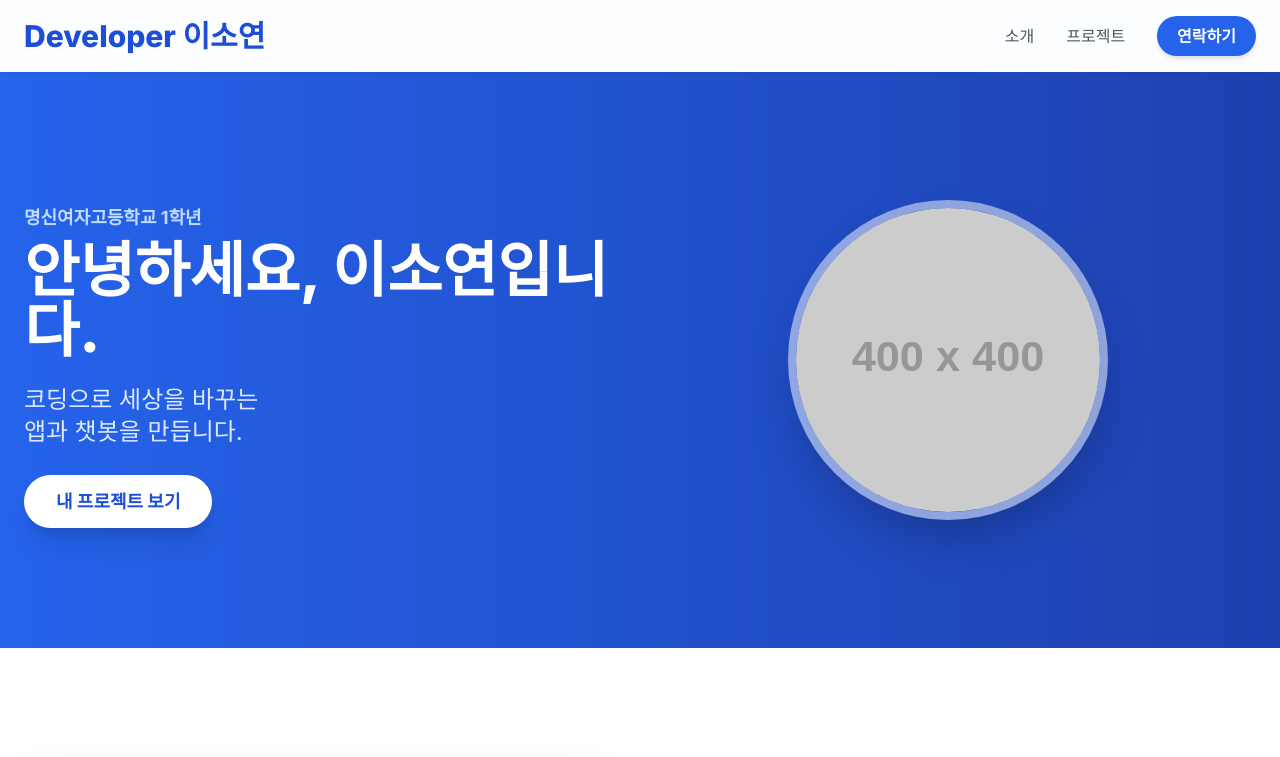
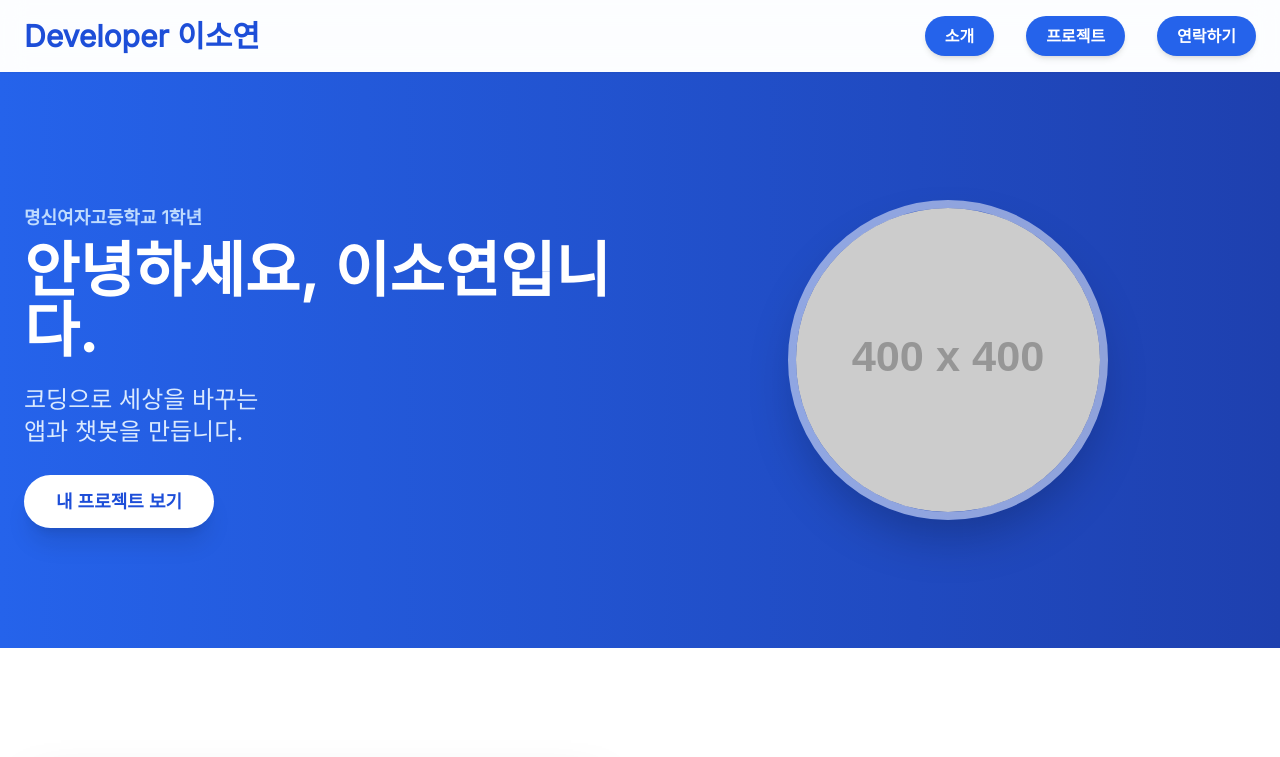
Before and after one commit to lsy091006-ui/myhomepage, a plain HTML site: page index.html in a window 1280 px wide. Shown: the top 757 px of the page. Drawn offline with nearby package versions, Linux system fonts and the light colour scheme; placeholder pictures from the web are drawn by us.

Commit message:
Update index.html

```diff
--- a/index.html
+++ b/index.html
@@ -7,7 +7,7 @@
     <!-- Tailwind CSS 로드 -->
     <script src="https://cdn.tailwindcss.com"></script>
     <!-- Google Font (Inter) 로드 -->
-    <link href="https://fonts.googleapis.com/css2?family=Inter:wght@400;500;700;800&display=swap" rel="stylesheet">
+    <link href="https://fonts.googleapis.com/css2?family=Inter:wght400;500;700;800&display=swap" rel="stylesheet">
     <!-- Lucide 아이콘 로드 (React 버전이 아닌 UMD 버전으로 수정) -->
     <script src="https://unpkg.com/lucide@latest/dist/umd/lucide.min.js"></script>
 
@@ -64,8 +64,15 @@
 
             <!-- 데스크탑 메뉴 -->
             <div class="hidden md:flex space-x-8 items-center">
-                <a href="#about" class="text-gray-600 hover:text-blue-600 font-medium transition-colors">소개</a>
-                <a href="#projects" class="text-gray-600 hover:text-blue-600 font-medium transition-colors">프로젝트</a>
+                <!-- '소개' 링크를 버튼 스타일로 변경 -->
+                <a href="#about" class="bg-blue-600 text-white px-5 py-2 rounded-full font-bold hover:bg-blue-700 transition-all shadow-md hover:shadow-lg">
+                    소개
+                </a>
+                <!-- '프로젝트' 링크를 버튼 스타일로 변경 -->
+                <a href="#projects" class="bg-blue-600 text-white px-5 py-2 rounded-full font-bold hover:bg-blue-700 transition-all shadow-md hover:shadow-lg">
+                    프로젝트
+                </a>
+                <!-- '연락하기' 링크 (기존 스타일 유지) -->
                 <a href="#contact" class="bg-blue-600 text-white px-5 py-2 rounded-full font-bold hover:bg-blue-700 transition-all shadow-md hover:shadow-lg">
                     연락하기
                 </a>
@@ -233,13 +240,15 @@
                         <div class="p-6">
                             <span class="text-sm font-medium text-blue-600">Web · HTML/CSS</span>
                             <h3 class="text-2xl font-bold text-gray-900 mt-2 mb-3">
-                                우리반 소개 페이지
+                                <!-- 변경된 부분: 우리반 소개 페이지 -> 내 소개 페이지 -->
+                                내 소개 페이지
                             </h3>
                             <p class="text-gray-600 mb-5">
                                 HTML과 CSS를 연습하기 위해 만든 첫 번째 반응형 웹페이지입니다.
                             </p>
                             <div class="flex space-x-4">
-                                <a href="#" class="font-medium text-blue-600 hover:text-blue-800 transition-colors flex items-center">
+                                <!-- 변경된 부분: GitHub 링크 업데이트 -->
+                                <a href="https://lsy091006-ui.github.io/myhomepage/" class="font-medium text-blue-600 hover:text-blue-800 transition-colors flex items-center">
                                     <i data-lucide="github" class="w-5 h-5 mr-2"></i>
                                     GitHub
                                 </a>
```
